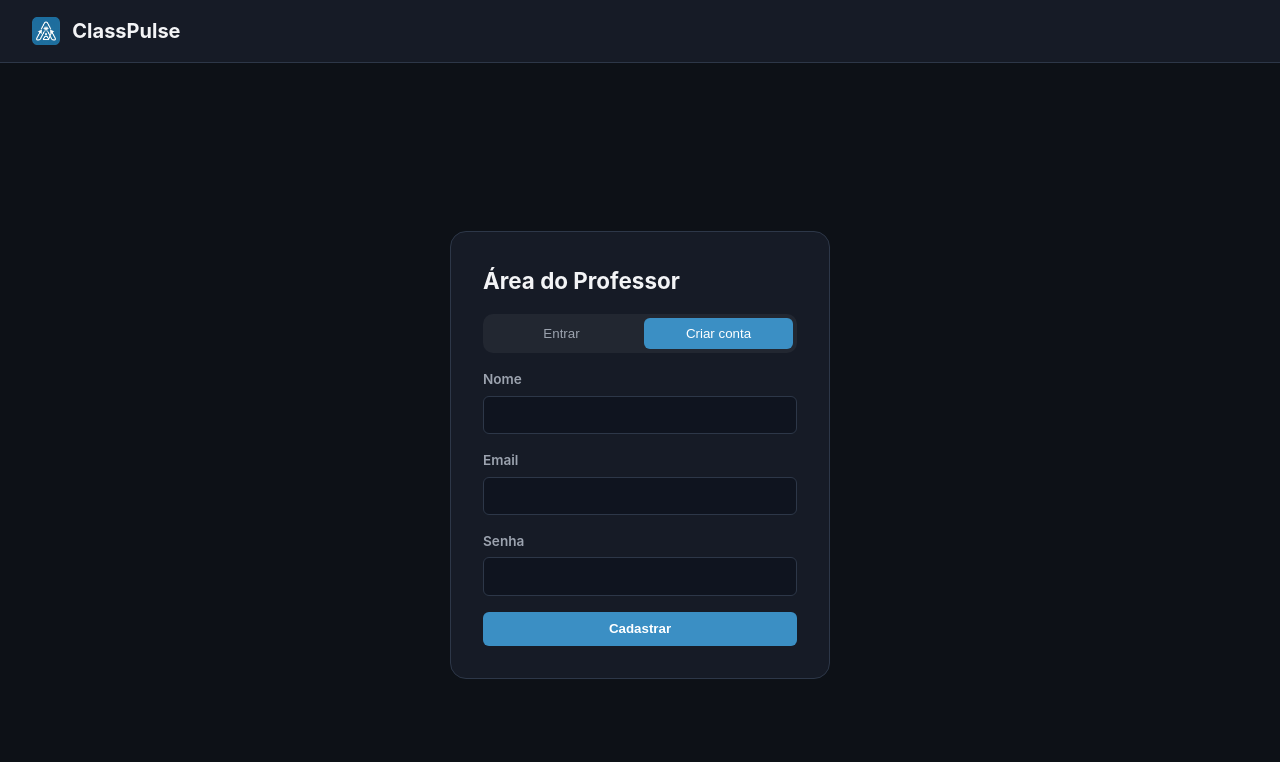
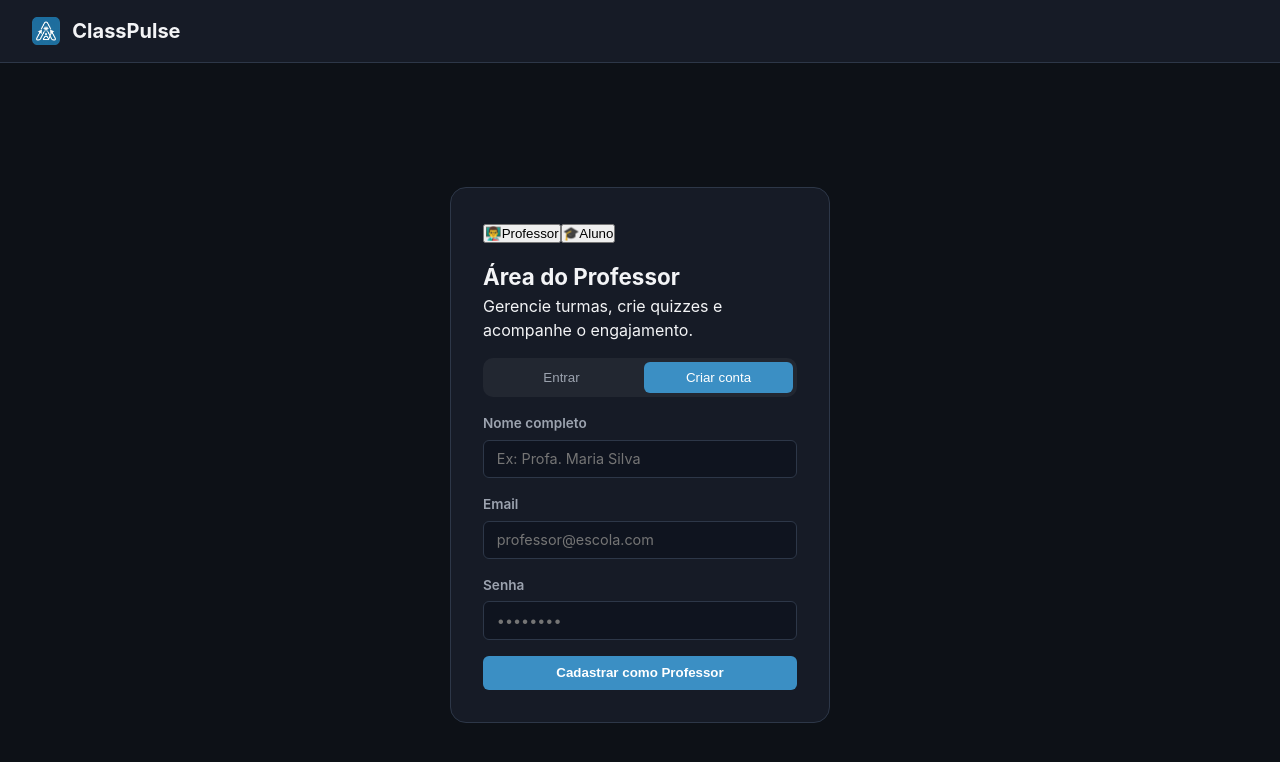
Before and after one commit to Jvamg-Bsf-Org/ClassPulse, a React (Vite) app in the folder frontend/: page / in a window 1280 px wide. Both pictures are taken after a click on the button "Criar conta". Shown: the top 762 px of the page. Built offline with nearby package versions, Linux system fonts and the light colour scheme.

Commit message:
Permite alternar entre login e cadastro de professor e aluno

```diff
--- a/frontend/src/App.tsx
+++ b/frontend/src/App.tsx
@@ -7,13 +7,23 @@ import { useIsMobile } from './hooks/useIsMobile'
 
 export default function App() {
   const isMobile = useIsMobile()
-  const role = isMobile ? 'aluno' : 'professor'
+  const [token, setTokenState] = useState<string | null>(() => getToken())
+  const [role, setRole] = useState<'professor' | 'aluno'>(() => {
+    const savedRole = getRole()
+    if (savedRole === 'professor' || savedRole === 'aluno') return savedRole
+    return isMobile ? 'aluno' : 'professor'
+  })
 
-  const [logado, setLogado] = useState(() => !!getToken() && getRole() === role)
+  const logado = !!token
+
+  function handleLogado(novaRole: 'professor' | 'aluno') {
+    setTokenState(getToken())
+    setRole(novaRole)
+  }
 
   function handleSair() {
     clearAuth()
-    setLogado(false)
+    setTokenState(null)
   }
 
   return (
@@ -22,17 +32,37 @@ export default function App() {
         <div className="brand-section">
           <img src="/favicon.svg" alt="ClassPulse" className="brand-icon" />
           <span className="brand-title">ClassPulse</span>
+          {logado && (
+            <span className="role-badge">
+              {role === 'professor' ? '👨‍🏫 Professor' : '🎓 Aluno'}
+            </span>
+          )}
         </div>
         {logado && (
-          <button className="btn-ghost" onClick={handleSair}>
-            Sair
+          <button className="btn-logout" onClick={handleSair} title="Sair da conta">
+            <svg
+              width="15"
+              height="15"
+              viewBox="0 0 24 24"
+              fill="none"
+              stroke="currentColor"
+              strokeWidth="2"
+              strokeLinecap="round"
+              strokeLinejoin="round"
+              aria-hidden="true"
+            >
+              <path d="M9 21H5a2 2 0 0 1-2-2V5a2 2 0 0 1 2-2h4" />
+              <polyline points="16 17 21 12 16 7" />
+              <line x1="21" y1="12" x2="9" y2="12" />
+            </svg>
+            <span>Sair</span>
           </button>
         )}
       </header>
 
       <main className="app-container">
         {!logado ? (
-          <LoginScreen role={role} onLogado={() => setLogado(true)} />
+          <LoginScreen initialRole={role} onLogado={handleLogado} />
         ) : role === 'professor' ? (
           <ProfessorApp />
         ) : (
--- a/frontend/src/components/LoginScreen.tsx
+++ b/frontend/src/components/LoginScreen.tsx
@@ -7,18 +7,30 @@ import {
   setToken,
 } from '../services/api'
 
+
 interface Props {
-  role: 'professor' | 'aluno'
-  onLogado: () => void
+  initialRole?: 'professor' | 'aluno'
+  onLogado: (role: 'professor' | 'aluno') => void
 }
 
-export default function LoginScreen({ role, onLogado }: Props) {
+export default function LoginScreen({ initialRole = 'professor', onLogado }: Props) {
+  const [role, setRole] = useState<'professor' | 'aluno'>(initialRole)
   const [modo, setModo] = useState<'login' | 'cadastro'>('login')
   const [nome, setNome] = useState('')
   const [email, setEmail] = useState('')
   const [senha, setSenha] = useState('')
   const [erro, setErro] = useState<string | null>(null)
   const [enviando, setEnviando] = useState(false)
+
+  function handleRoleChange(newRole: 'professor' | 'aluno') {
+    setRole(newRole)
+    setErro(null)
+  }
+
+  function handleModoChange(newModo: 'login' | 'cadastro') {
+    setModo(newModo)
+    setErro(null)
+  }
 
   async function handleSubmit(e: React.FormEvent) {
     e.preventDefault()
@@ -28,13 +40,13 @@ export default function LoginScreen({ role, onLogado }: Props) {
       const resp =
         modo === 'login'
           ? role === 'professor'
-            ? await loginProfessor(email, senha)
-            : await loginAluno(email, senha)
+            ? await loginProfessor(email.trim(), senha)
+            : await loginAluno(email.trim(), senha)
           : role === 'professor'
-            ? await cadastrarProfessor(nome, email, senha)
-            : await cadastrarAluno(nome, email, senha)
+            ? await cadastrarProfessor(nome.trim(), email.trim(), senha)
+            : await cadastrarAluno(nome.trim(), email.trim(), senha)
       setToken(resp.access_token, resp.tipo)
-      onLogado()
+      onLogado(resp.tipo)
     } catch (e) {
       setErro(e instanceof Error ? e.message : 'Não foi possível entrar. Tente de novo.')
     } finally {
@@ -45,16 +57,46 @@ export default function LoginScreen({ role, onLogado }: Props) {
   return (
     <div className="centered-screen">
       <form className="auth-card" onSubmit={handleSubmit}>
-        <h1>{role === 'professor' ? 'Área do Professor' : 'Área do Aluno'}</h1>
+        <div className="auth-role-selector">
+          <button
+            type="button"
+            className={`auth-role-btn ${role === 'professor' ? 'active' : ''}`}
+            onClick={() => handleRoleChange('professor')}
+          >
+            <span className="role-btn-icon">👨‍🏫</span>
+            <span className="role-btn-label">Professor</span>
+          </button>
+          <button
+            type="button"
+            className={`auth-role-btn ${role === 'aluno' ? 'active' : ''}`}
+            onClick={() => handleRoleChange('aluno')}
+          >
+            <span className="role-btn-icon">🎓</span>
+            <span className="role-btn-label">Aluno</span>
+          </button>
+        </div>
+
+        <div className="auth-header">
+          <h1>{role === 'professor' ? 'Área do Professor' : 'Área do Aluno'}</h1>
+          <p className="auth-subtitle">
+            {role === 'professor'
+              ? 'Gerencie turmas, crie quizzes e acompanhe o engajamento.'
+              : 'Participe de aulas interativas, quizzes e acompanhe seu foco.'}
+          </p>
+        </div>
 
         <div className="auth-toggle">
-          <button type="button" className={modo === 'login' ? 'active' : ''} onClick={() => setModo('login')}>
+          <button
+            type="button"
+            className={modo === 'login' ? 'active' : ''}
+            onClick={() => handleModoChange('login')}
+          >
             Entrar
           </button>
           <button
             type="button"
             className={modo === 'cadastro' ? 'active' : ''}
-            onClick={() => setModo('cadastro')}
+            onClick={() => handleModoChange('cadastro')}
           >
             Criar conta
           </button>
@@ -62,25 +104,49 @@ export default function LoginScreen({ role, onLogado }: Props) {
 
         {modo === 'cadastro' && (
           <div className="form-group">
-            <label htmlFor="nome">Nome</label>
-            <input id="nome" value={nome} onChange={(e) => setNome(e.target.value)} required />
+            <label htmlFor="nome">Nome completo</label>
+            <input
+              id="nome"
+              placeholder={role === 'professor' ? 'Ex: Profa. Maria Silva' : 'Ex: Carlos Eduardo'}
+              value={nome}
+              onChange={(e) => setNome(e.target.value)}
+              required
+            />
           </div>
         )}
 
         <div className="form-group">
           <label htmlFor="email">Email</label>
-          <input id="email" type="email" value={email} onChange={(e) => setEmail(e.target.value)} required />
+          <input
+            id="email"
+            type="email"
+            placeholder={role === 'professor' ? 'professor@escola.com' : 'aluno@escola.com'}
+            value={email}
+            onChange={(e) => setEmail(e.target.value)}
+            required
+          />
         </div>
 
         <div className="form-group">
           <label htmlFor="senha">Senha</label>
-          <input id="senha" type="password" value={senha} onChange={(e) => setSenha(e.target.value)} required />
+          <input
+            id="senha"
+            type="password"
+            placeholder="••••••••"
+            value={senha}
+            onChange={(e) => setSenha(e.target.value)}
+            required
+          />
         </div>
 
         {erro && <p className="error-text">{erro}</p>}
 
         <button type="submit" className="btn-primary" disabled={enviando}>
-          {enviando ? 'Enviando...' : modo === 'login' ? 'Entrar' : 'Cadastrar'}
+          {enviando
+            ? 'Processando...'
+            : modo === 'login'
+              ? `Entrar como ${role === 'professor' ? 'Professor' : 'Aluno'}`
+              : `Cadastrar como ${role === 'professor' ? 'Professor' : 'Aluno'}`}
         </button>
       </form>
     </div>
```
Also changed, not shown: 1 other file (tests, documents, lock files or other folders).
